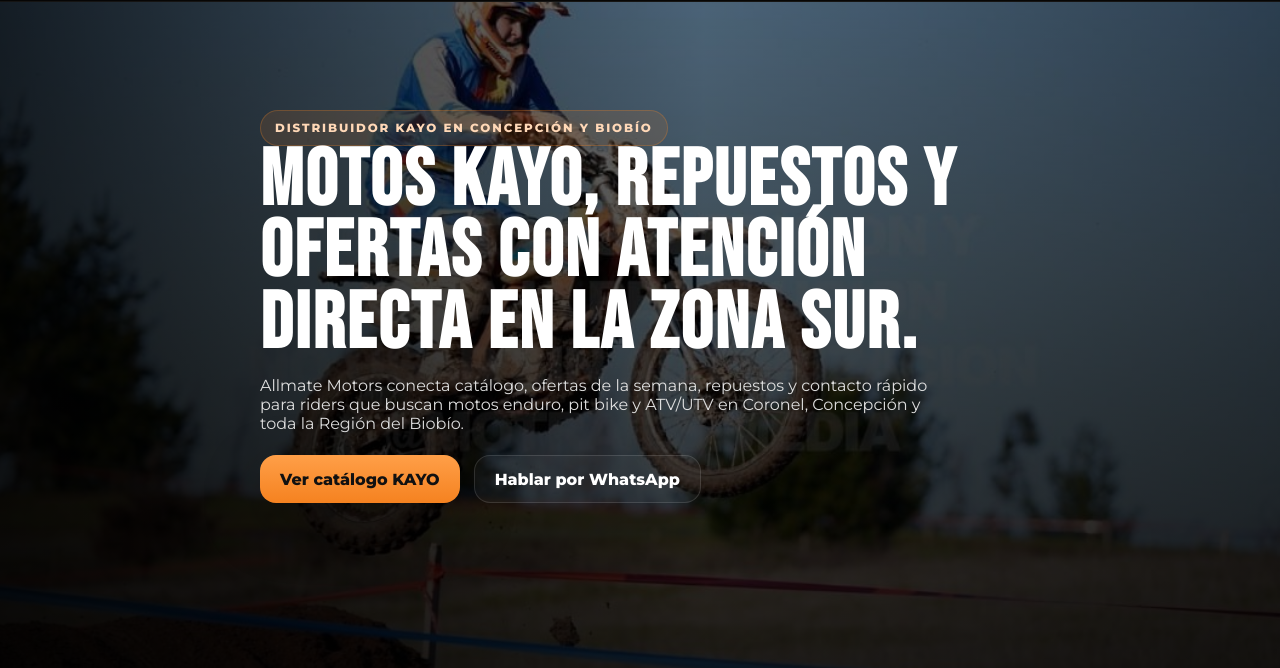
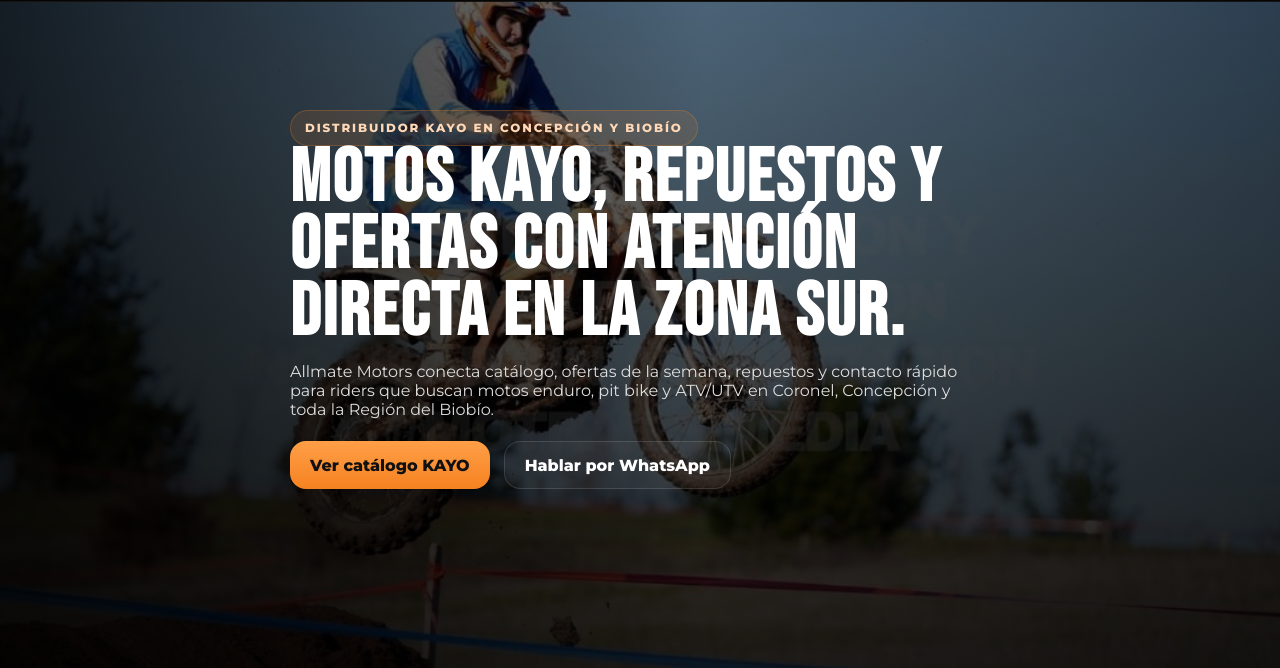
Before and after one commit to stbnwrg/allmate-web, a website: page frontend/index.html in a window 1280 px wide. Shown: the part 83-751 px from the top of the page. Drawn offline with Linux system fonts and the light colour scheme; no server answers.

Commit message:
fix: improve desktop hero layout

```diff
--- a/frontend/css/styles.css
+++ b/frontend/css/styles.css
@@ -33,6 +33,16 @@
     bottom:0;
   }
 }
+  @media (min-width:861px) and (max-width:1440px){
+  .hero-content{
+    max-width:700px;
+  }
+
+  .hero h1{
+    font-size:clamp(4rem,5.8vw,5.8rem);
+  }
+}
+
   @media (max-width:1100px){.category-card,.product-card,.news-card{grid-column:span 6}.detail-gallery,.detail-copy,.article-main,.article-side,.about-copy,.about-visual,.contact-copy,.location-card{grid-column:1/-1}.footer-grid{grid-template-columns:1fr 1fr}}@media (max-width:860px){.mobile-toggle{display:inline-flex;min-height:42px;padding:0 14px;border-radius:12px;border:1px solid rgba(255,255,255,.1);background:rgba(255,255,255,.06);color:#fff}.nav-links{position:absolute;top:84px;left:12px;right:12px;display:none;flex-direction:column;align-items:stretch;padding:16px;border-radius:18px;background:rgba(8,8,8,.98);border:1px solid rgba(255,255,255,.08)}.nav-links.show{display:flex}.hero-strip-grid{grid-template-columns:repeat(2,1fr)}.offer-card{min-width:min(440px,88vw)}.visual-card{min-width:320px;max-width:320px}.footer-grid{grid-template-columns:1fr}.form-grid,.spec-grid{grid-template-columns:1fr}}
   @media (max-width:640px){
   .container{width:min(var(--container),calc(100% - 24px))}
```
